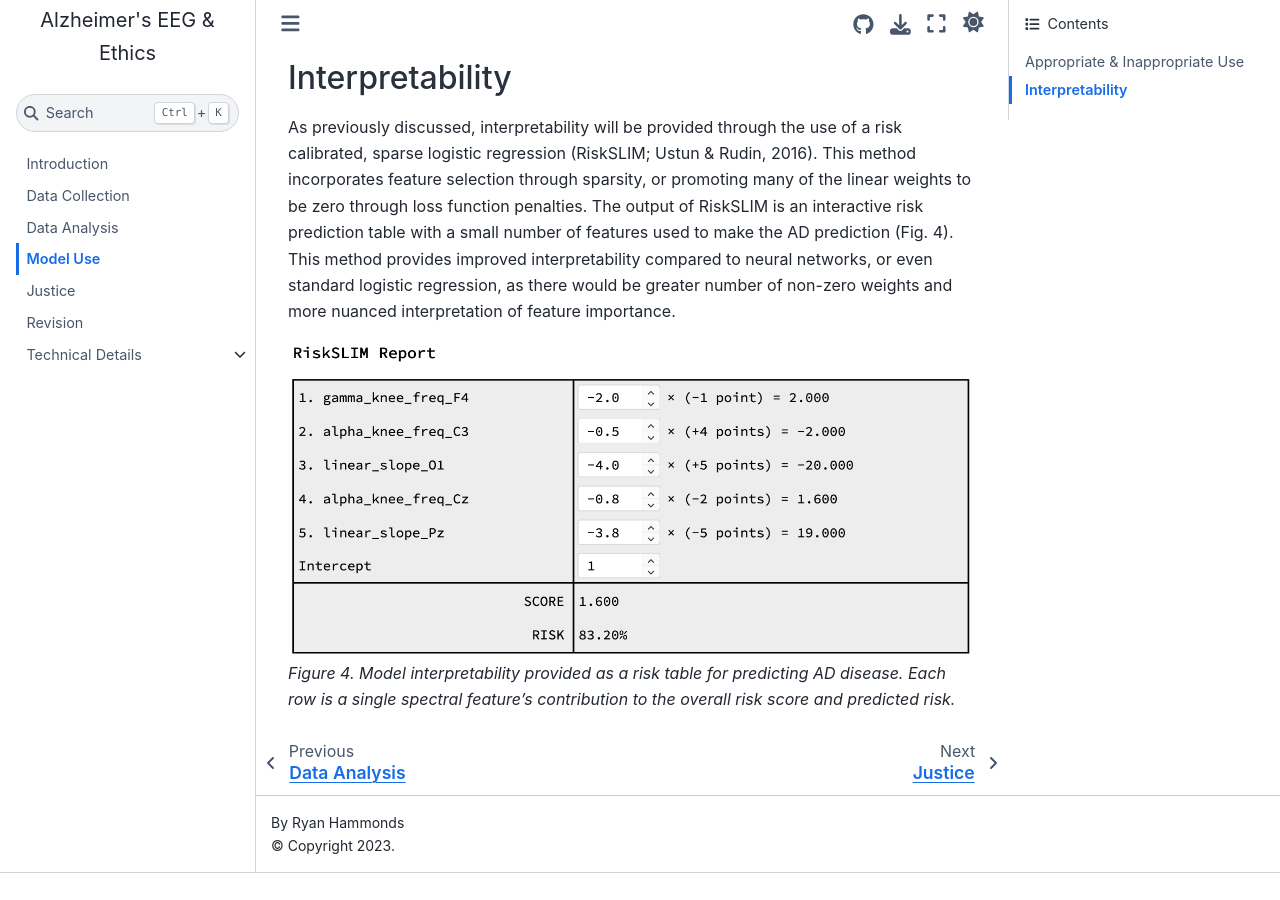
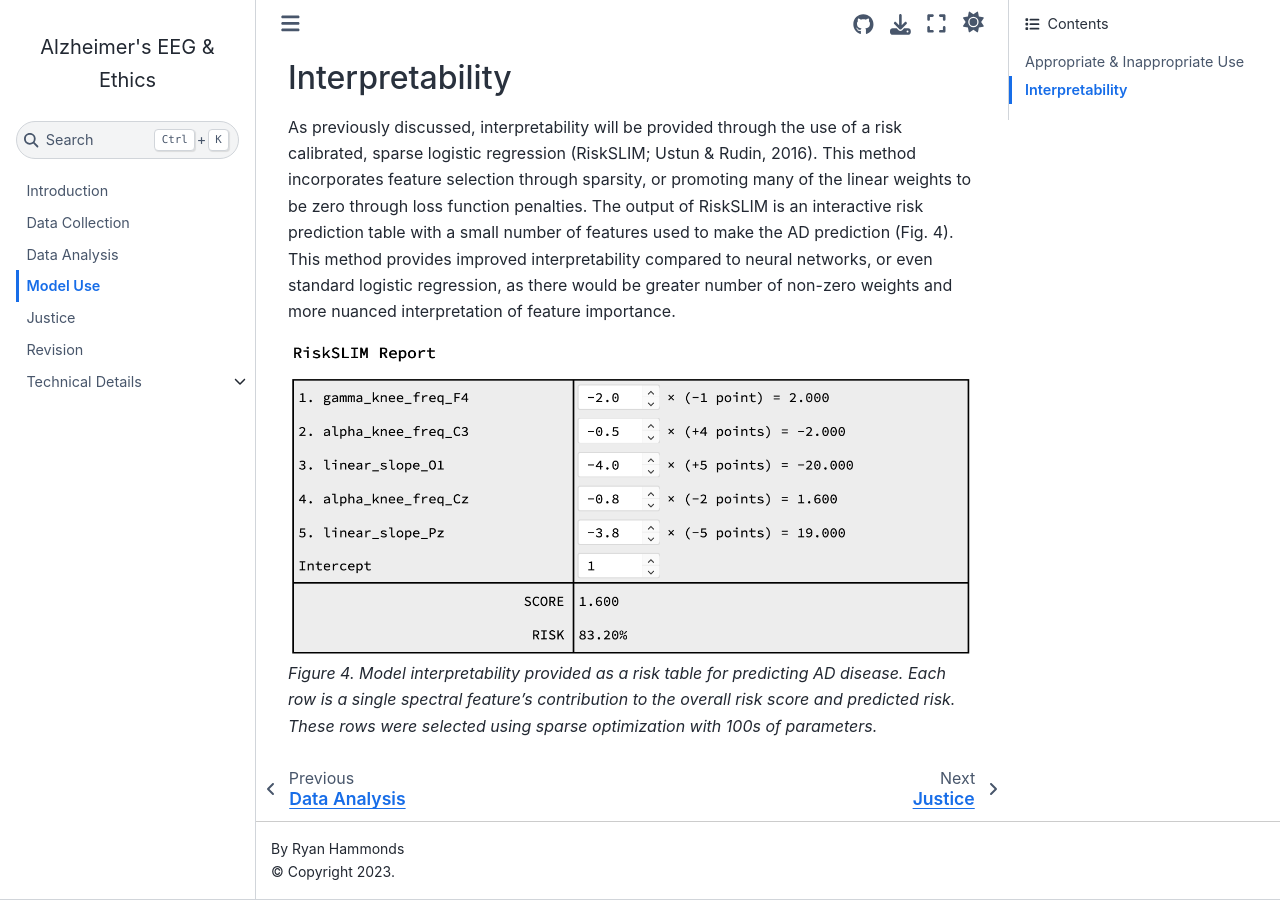
Before and after one commit to ryanhammonds/alzheimers_eeg, a Jupyter Book: the page built from docs/04_model_use.md, in a window 1280 px wide and 900 px high, scrolled down 561 px. Built offline with Jupyter Book 1.0.4 settings and Sphinx 7.4.7 and the Sphinx Book theme 1.1.4, drawn with Linux system fonts in a browser that asks for light colours; before the commit the page ends 1434 px from its top, so only the background shows below that.

Commit message:
update docs

```diff
--- a/docs/04_model_use.md
+++ b/docs/04_model_use.md
@@ -24,4 +24,4 @@
 
 As previously discussed, interpretability will be provided through the use of a risk calibrated, sparse logistic regression (RiskSLIM; Ustun & Rudin, 2016). This method incorporates feature selection through sparsity, or promoting many of the linear weights to be zero through loss function penalties. The output of RiskSLIM is an interactive risk prediction table with a small number of features used to make the AD prediction (Fig. 4). This method provides improved interpretability compared to neural networks, or even standard logistic regression, as there would be greater number of non-zero weights and more nuanced interpretation of feature importance.
 
- ![](figures/04_model_use.png) *Figure 4. Model interpretability provided as a risk table for predicting AD disease. Each row is a single spectral feature’s contribution to the overall risk score and predicted risk.*
+ ![](figures/04_model_use.png) *Figure 4. Model interpretability provided as a risk table for predicting AD disease. Each row is a single spectral feature’s contribution to the overall risk score and predicted risk. These rows were selected using sparse optimization with 100s of parameters.*
```
Also changed, not shown: docs/01_introduction.md (+1 -1 lines).
